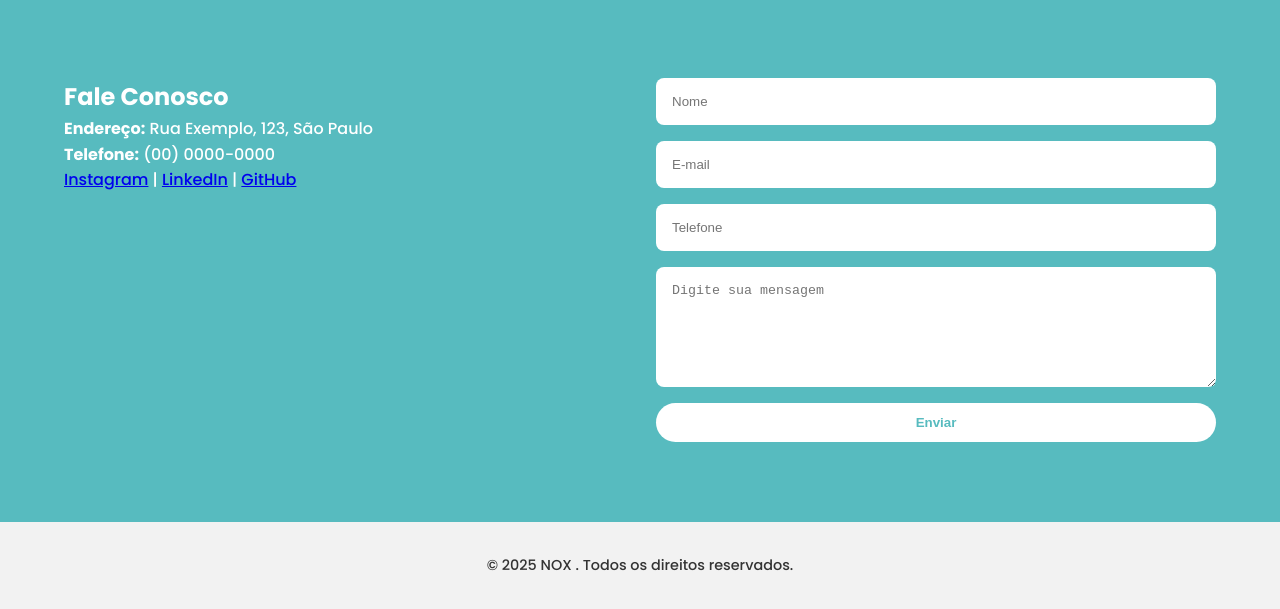
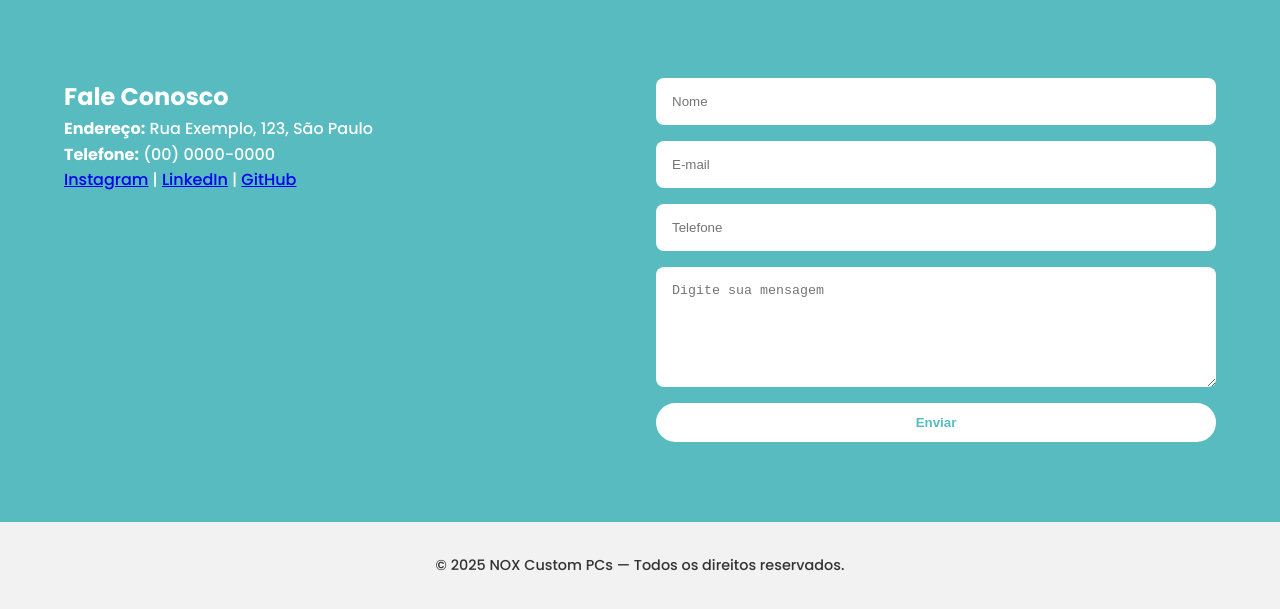
Before and after one commit to AlanPedroD/nox-pcs, a plain HTML site: page index.html in a window 1280 px wide. Shown: the part 2027-2636 px from the top of the page. Drawn offline with Linux system fonts and the light colour scheme.

Commit message:
editando html

```diff
--- a/index.html
+++ b/index.html
@@ -111,7 +111,7 @@
   <!-- Rodapé -->
   <footer>
     <div class="container">
-      <p>&copy; 2025 NOX . Todos os direitos reservados.</p>
+      <p>© 2025 NOX Custom PCs — Todos os direitos reservados.</p>
     </div>
   </footer>
 
```
